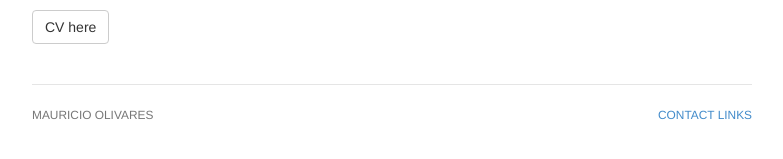
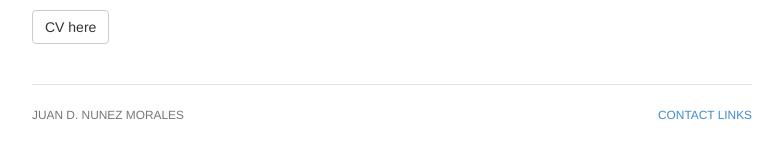
Before and after one commit to juandiegonm/juandiegonm.github.io, a Jekyll site: the page built from index.html, in a window 1280 px wide. Shown: the part 510-669 px from the top of the page, without its empty margins (248-1031 px from the left). Built offline with Jekyll 4.4.1, drawn with Linux system fonts in a browser that asks for light colours.

Commit message:
Update footer.html

```diff
--- a/_includes/footer.html
+++ b/_includes/footer.html
@@ -2,7 +2,7 @@
 <div class="footer">
 	<div class="row">
 	<div class="col-sm-8">
-	<p><small> Mauricio Olivares</small></p>
+	<p><small> Juan D. Nunez Morales</small></p>
 	</div>
 	<div class="col-sm-4">
 	<p class="pull-right"><small><a href="/contact" title="Contact Info">Contact Links</a></small></p>
```
